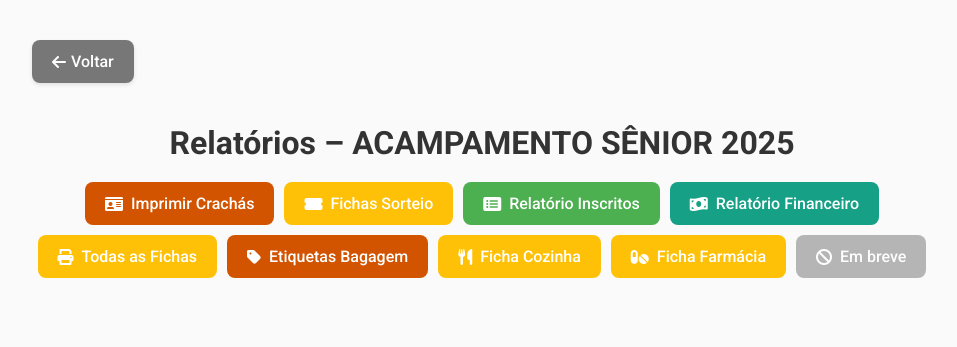
After one commit to alexandremvdev1/acampteste, a Django app: page /evento/5980a2dc-0061-42bc-b1fc-aacc41a87a3d/relatorios/ in a window 1280 px wide. The commit adds this page. Shown: the top 347 px of the page, without its empty margins (158-1115 px from the left). Run offline with Django 5.2, Linux system fonts and the light colour scheme; a user stored in the database is signed in; data comes from the database, SQL or seed files in the repository.

Commit message:
atualizaçoes

```diff
--- a/inscricoes/templates/inscricoes/relatorio_financeiro.html
+++ b/inscricoes/templates/inscricoes/relatorio_financeiro.html
@@ -55,7 +55,7 @@
             text-align: center;
             margin-bottom: 30px;
             font-weight: 700; /* Mais forte */
-            font-size: 2.5em; /* Aumenta o tamanho */
+            font-size: 1.9em; /* Aumenta o tamanho */
             letter-spacing: -0.02em; /* Ajuste fino do espaçamento */
         }
 
--- /dev/null
+++ b/inscricoes/templates/inscricoes/relatorios_evento.html
@@ -0,0 +1,170 @@
+<!DOCTYPE html>
+<html lang="pt-br">
+
+<head>
+    <meta charset="UTF-8">
+    <title>Relatórios – {{ evento.nome }}</title>
+    <meta name="viewport" content="width=device-width, initial-scale=1.0">
+    <link rel="stylesheet" href="https://fonts.googleapis.com/css2?family=Roboto:wght@400;500;700&display=swap">
+    <link rel="stylesheet" href="https://cdnjs.cloudflare.com/ajax/libs/font-awesome/6.0.0/css/all.min.css"
+        integrity="sha512-9usAa10IRO0HhonpyAIVpjrylPvoDwiPUiKdWk5t3PyolY1cOd4DSE0Ga+ri4AuTroPR5aQvXU9xC6qOPnzFeg=="
+        crossorigin="anonymous" referrerpolicy="no-referrer" />
+    <style>
+        /* Cores */
+        :root {
+            --primary-color: #4CAF50;
+            --accent-color: #FFC107;
+            --success-color: #4CAF50;
+            --danger-color: #F44336;
+            --light-bg: #FAFAFA;
+            --dark-bg: #E0E0E0;
+            --text-color: #333;
+            --back-button-color: #777;
+            --disabled-color: #999; /* Cor para botões desabilitados */
+        }
+
+        body {
+            font-family: 'Roboto', sans-serif;
+            max-width: 900px;
+            margin: 20px auto;
+            padding: 20px;
+            background: var(--light-bg);
+            color: var(--text-color);
+        }
+
+        .back-link {
+            display: inline-flex;
+            align-items: center;
+            gap: 5px;
+            margin-bottom: 20px;
+            text-decoration: none;
+            color: white;
+            font-weight: 500;
+            transition: background-color 0.3s ease, transform 0.2s ease;
+            background: var(--back-button-color);
+            padding: 12px 20px;
+            border-radius: 8px;
+            box-shadow: 0 2px 4px rgba(0, 0, 0, 0.1);
+        }
+
+        .back-link:hover {
+            text-decoration: none;
+            transform: translateY(-2px);
+            opacity: 0.9;
+        }
+
+        h1 {
+            font-size: 2em;
+            margin-bottom: 20px;
+            text-align: center;
+        }
+
+        .report-buttons {
+            display: flex;
+            flex-wrap: wrap;
+            gap: 10px;
+            justify-content: center;
+            margin-bottom: 30px;
+        }
+
+        .report-buttons a {
+            padding: 12px 20px;
+            display: inline-flex;
+            align-items: center;
+            gap: 8px;
+            text-decoration: none;
+            border-radius: 8px;
+            color: white;
+            font-weight: 500;
+            transition: background-color 0.3s ease, transform 0.2s ease;
+        }
+
+        .report-buttons a:hover {
+            transform: translateY(-2px);
+            opacity: 0.9;
+        }
+
+        .btn-cracha {
+            background: #d35400;
+        }
+
+        .btn-ficha {
+            background: var(--accent-color);
+        }
+
+        .btn-view {
+            background: var(--success-color);
+        }
+
+        .btn-pagamento {
+            background: #16a085;
+        }
+
+        /* Estilo para botões desabilitados */
+        .report-buttons a.disabled {
+            background: var(--disabled-color);
+            cursor: not-allowed;
+            opacity: 0.7;
+            pointer-events: none; /* Impede que o botão seja clicado */
+        }
+
+        .report-buttons a.disabled:hover {
+            transform: none;
+            opacity: 0.7;
+        }
+
+        @media (max-width: 768px) {
+            .report-buttons {
+                gap: 6px;
+            }
+
+            .report-buttons a {
+                font-size: 0.8rem;
+                padding: 10px 16px;
+            }
+        }
+    </style>
+    <link rel="stylesheet" href="https://cdnjs.cloudflare.com/ajax/libs/font-awesome/6.0.0/css/all.min.css"
+        integrity="sha512-9usAa10IRO0HhonpyAIVpjrylPvoDwiPUiKdWk5t3PyolY1cOd4DSE0Ga+ri4AuTroPR5aQvXU9xC6qOPnzFeg=="
+        crossorigin="anonymous" referrerpolicy="no-referrer" />
+</head>
+
+<body>
+    <a href="{% url 'inscricoes:evento_participantes' evento.id %}" class="back-link">
+        <i class="fas fa-arrow-left"></i> Voltar
+    </a>
+    <h1>Relatórios – {{ evento.nome }}</h1>
+
+    <div class="report-buttons">
+        <a href="{% url 'inscricoes:relatorio_crachas' evento.id %}" class="btn-cracha" target="_blank">
+            <i class="fas fa-id-card"></i> Imprimir Crachás
+        </a>
+        <a href="{% url 'inscricoes:relatorio_fichas_sorteio' evento.id %}" class="btn-ficha" target="_blank">
+            <i class="fas fa-ticket-alt"></i> Fichas Sorteio
+        </a>
+        <a href="{% url 'inscricoes:relatorio_inscritos' evento.id %}" class="btn-view">
+            <i class="fas fa-list-alt"></i> Relatório Inscritos
+        </a>
+        <a href="{% url 'inscricoes:relatorio_financeiro' evento.id %}" class="btn-pagamento">
+            <i class="fas fa-money-bill-wave"></i> Relatório Financeiro
+        </a>
+        <a href="{% url 'inscricoes:imprimir_todas_fichas' evento.id %}" class="btn-ficha" target="_blank">
+            <i class="fas fa-print"></i> Todas as Fichas
+        </a>
+        <a href="{% url 'inscricoes:relatorio_etiquetas_bagagem' evento.id %}" class="btn-cracha" target="_blank">
+            <i class="fas fa-tag"></i> Etiquetas Bagagem
+        </a>
+        <a href="{% url 'inscricoes:relatorio_ficha_cozinha' evento.id %}" class="btn-ficha" target="_blank">
+            <i class="fas fa-utensils"></i> Ficha Cozinha
+        </a>
+        <a href="{% url 'inscricoes:relatorio_ficha_farmacia' evento.id %}" class="btn-ficha" target="_blank">
+            <i class="fas fa-pills"></i> Ficha Farmácia
+        </a>
+        <a href="#" class="btn-view disabled">
+            <i class="fas fa-ban"></i> Em breve
+        </a>
+
+    </div>
+</body>
+
+</html>
--- a/inscricoes/urls.py
+++ b/inscricoes/urls.py
@@ -93,7 +93,12 @@ urlpatterns = [
 
     path('evento/<uuid:evento_id>/imprimir-todas-fichas/',views.imprimir_todas_fichas,name='imprimir_todas_fichas'),
 
+    path('evento/<uuid:evento_id>/relatorios/',views.relatorios_evento,name='relatorios_evento'),
 
+    path('evento/<uuid:evento_id>/relatorios/',views.relatorios_evento,name='relatorios_evento'),
+    path('evento/<uuid:evento_id>/relatorio/etiquetas-bagagem/',views.relatorio_etiquetas_bagagem,name='relatorio_etiquetas_bagagem'),
+    path('evento/<uuid:evento_id>/relatorio/ficha-cozinha/',views.relatorio_ficha_cozinha,name='relatorio_ficha_cozinha'),
+    path('evento/<uuid:evento_id>/relatorio/ficha-farmacia/',views.relatorio_ficha_farmacia,name='relatorio_ficha_farmacia'),
 
 ]
 
--- a/inscricoes/views.py
+++ b/inscricoes/views.py
@@ -791,7 +791,7 @@ def formulario_saude(request, inscricao_id):
     participante = inscricao.participante
     politica = PoliticaPrivacidade.objects.first()
 
-    # detecta modelo específico de formulário
+    # Seleciona a instância correta de BaseInscricao
     if evento.tipo == 'senior':
         base_inscricao = get_object_or_404(InscricaoSenior, inscricao=inscricao)
     elif evento.tipo == 'juvenil':
@@ -805,29 +805,27 @@ def formulario_saude(request, inscricao_id):
         form_saude = DadosSaudeForm(request.POST, request.FILES, instance=base_inscricao)
 
         if form_saude.is_valid():
-            # salva dados de saúde específicos
+            # Salva todos os campos, inclusive a foto
             form_saude.save()
 
-            # marca inscrição como enviada
+            # Se enviou foto, atualiza o Participante
+            foto = form_saude.cleaned_data.get('foto')
+            if foto:
+                participante.foto = foto
+                participante.save(update_fields=['foto'])
+
+            # Marca inscrição como enviada
             inscricao.inscricao_enviada = True
             inscricao.save(update_fields=['inscricao_enviada'])
 
-            # atualiza foto do participante, se enviada
-            if 'foto' in request.FILES:
-                participante.foto = request.FILES['foto']
-                participante.save(update_fields=['foto'])
-
             return redirect('inscricoes:ver_inscricao', pk=inscricao.id)
         else:
-            print("Erros no form_saude:", form_saude.errors)
+            # Para debug, imprime erros no console
+            print("Erros no DadosSaudeForm:", form_saude.errors)
 
     else:
+        # GET: carrega o form com os dados já salvos
         form_saude = DadosSaudeForm(instance=base_inscricao)
-        # injeta o campo foto para exibição, sem alterar a lógica de DadosSaudeForm
-        form_part = ParticipanteForm(instance=participante)
-        form_saude.fields['foto'] = form_part.fields['foto']
-        form_saude.initial['foto'] = form_part.initial.get('foto')
-        form_saude.fields['foto'].widget.attrs.update({'class': 'form-control'})
 
     return render(request, 'inscricoes/formulario_saude.html', {
         'form': form_saude,
@@ -1407,3 +1405,43 @@ def imprimir_todas_fichas(request, evento_id):
         'evento': evento,
         'inscricoes': inscricoes,
     })
+
+@login_required
+def relatorios_evento(request, evento_id):
+    # Busca o evento
+    evento = get_object_or_404(EventoAcampamento, id=evento_id)
+
+    # Opcional: só permite que admin da paróquia ou superuser acesse
+    if not request.user.is_superuser:
+        if not hasattr(request.user, 'paroquia') or evento.paroquia != request.user.paroquia:
+            return HttpResponseForbidden("Você não tem permissão para ver estes relatórios.")
+
+    # Renderiza uma página com todos os botões de relatório
+    return render(request, 'inscricoes/relatorios_evento.html', {
+        'evento': evento
+    })
+
+@login_required
+def relatorio_etiquetas_bagagem(request, evento_id):
+    evento = get_object_or_404(EventoAcampamento, id=evento_id)
+    # Permissão (opcional)
+    if not request.user.is_superuser and evento.paroquia != getattr(request.user, 'paroquia', None):
+        return HttpResponseForbidden()
+    # TODO: implementar geração de etiquetas
+    return HttpResponse(f"Etiquetas de bagagem para {evento.nome}")
+
+@login_required
+def relatorio_ficha_cozinha(request, evento_id):
+    evento = get_object_or_404(EventoAcampamento, id=evento_id)
+    if not request.user.is_superuser and evento.paroquia != getattr(request.user, 'paroquia', None):
+        return HttpResponseForbidden()
+    # TODO: implementar geração da ficha de cozinha
+    return HttpResponse(f"Ficha de cozinha para {evento.nome}")
+
+@login_required
+def relatorio_ficha_farmacia(request, evento_id):
+    evento = get_object_or_404(EventoAcampamento, id=evento_id)
+    if not request.user.is_superuser and evento.paroquia != getattr(request.user, 'paroquia', None):
+        return HttpResponseForbidden()
+    # TODO: implementar geração da ficha de farmácia
+    return HttpResponse(f"Ficha de farmácia para {evento.nome}")
```
Also changed, not shown: inscricoes/forms.py (+71 -58 lines), inscricoes/models.py (+64 -13 lines), inscricoes/templates/inscricoes/evento_participantes.html (+58 -82 lines), inscricoes/templates/inscricoes/formulario_saude.html (+38 -18 lines).
